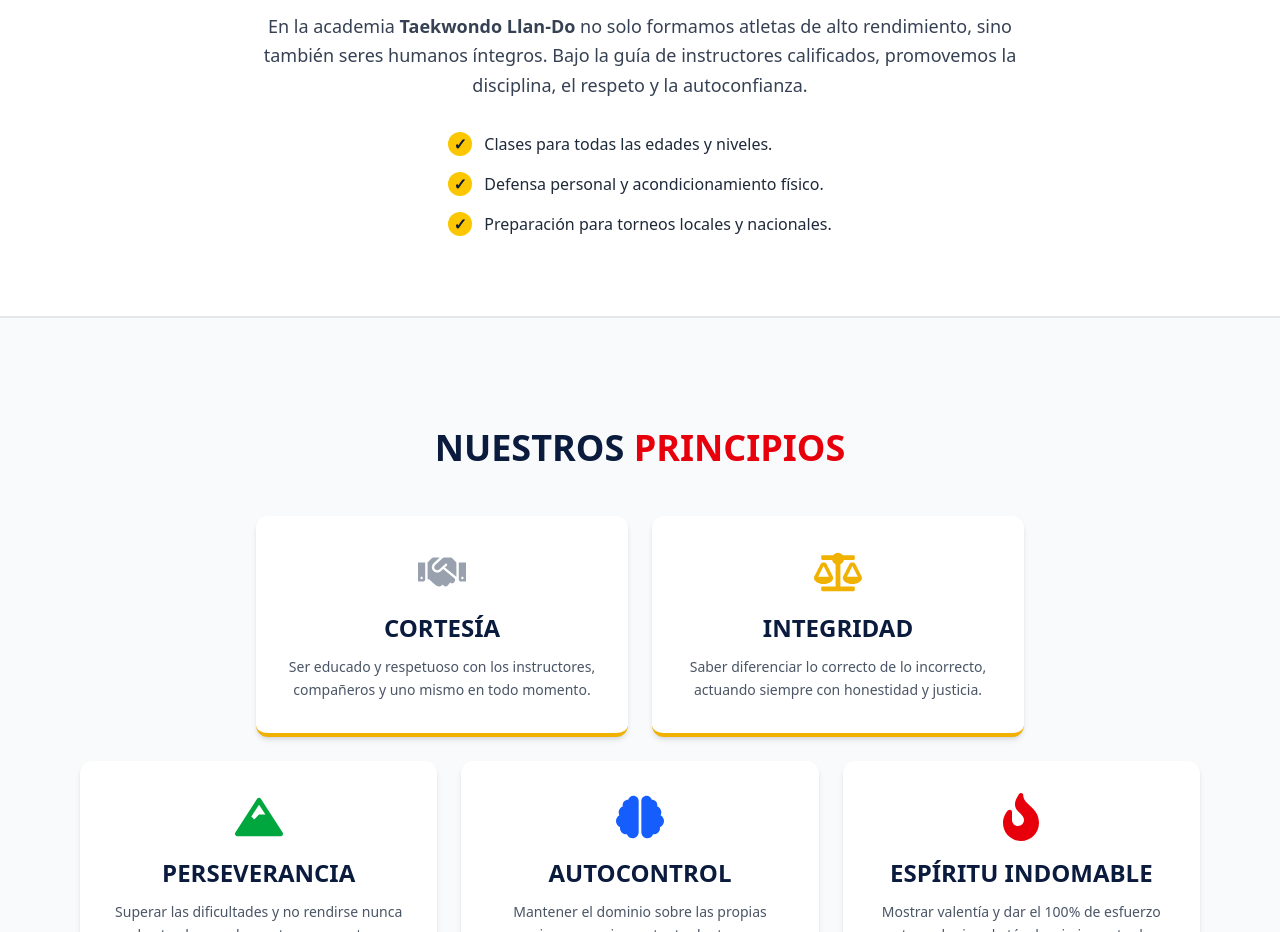
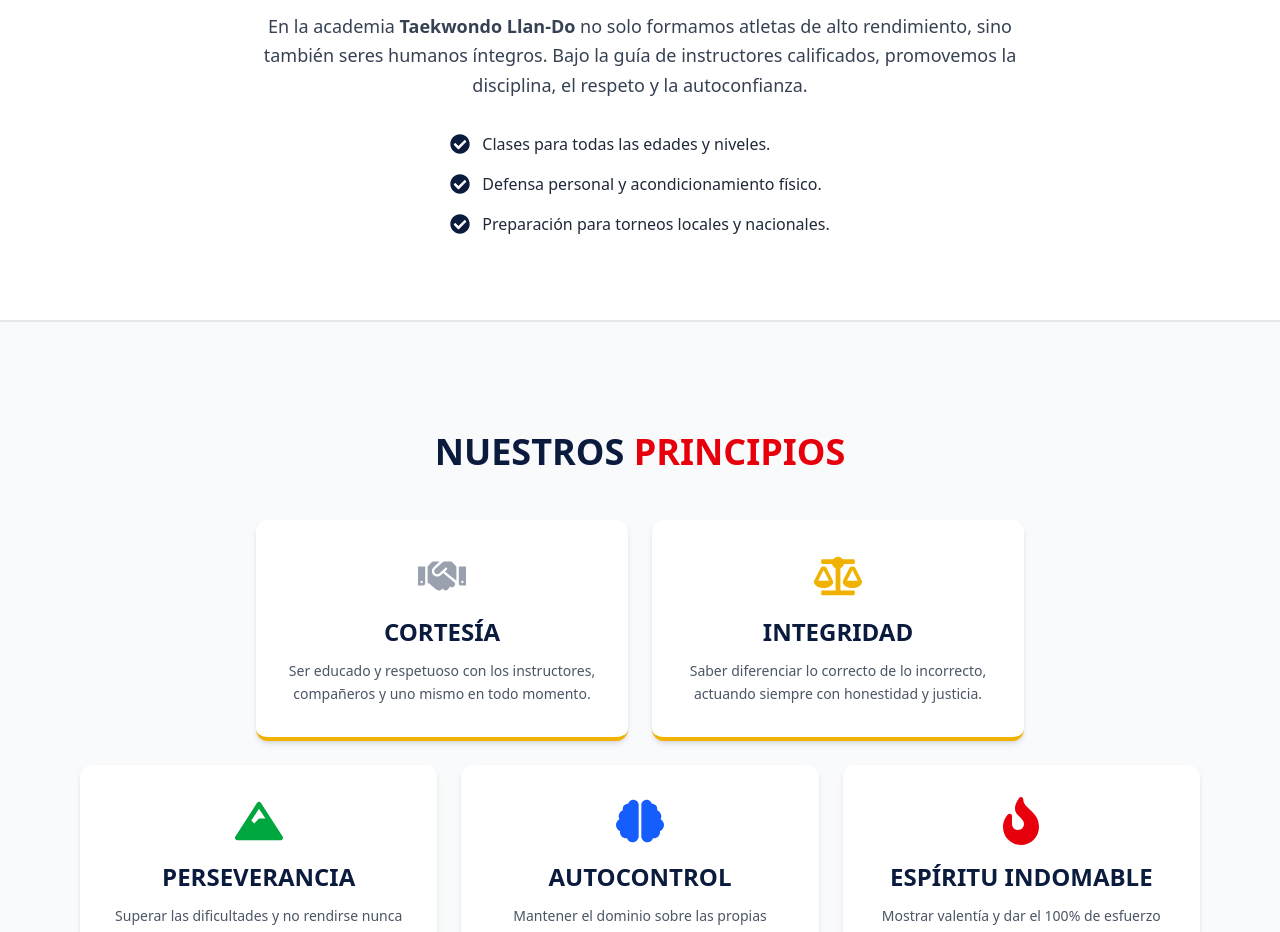
Before and after one commit to CapiDino/taekwondo-llando, a Next.js app: page / in a window 1280 px wide. Shown: the part 1520-2452 px from the top of the page. Built offline with nearby package versions, Linux system fonts and the light colour scheme.

Commit message:
cambio de iconos de flechas en sobrenosot

```diff
--- a/componentes/SobreNosotrosSection.tsx
+++ b/componentes/SobreNosotrosSection.tsx
@@ -1,4 +1,5 @@
 import Carrusel from "./Carrusel";
+import { FaCheckCircle } from "react-icons/fa";
 
 export default function SobreNosotrosSection() {
   return (
@@ -23,15 +24,15 @@ export default function SobreNosotrosSection() {
           </p>
           <ul className="space-y-4 font-medium text-gray-800 inline-block text-left">
             <li className="flex items-center gap-3">
-              <span className="bg-yellow-400 text-[#0b1b3d] rounded-full w-6 h-6 flex items-center justify-center font-bold">✓</span>
+              <FaCheckCircle className="text-[#0b1b3d] text-xl flex-shrink-0" />
               Clases para todas las edades y niveles.
             </li>
             <li className="flex items-center gap-3">
-              <span className="bg-yellow-400 text-[#0b1b3d] rounded-full w-6 h-6 flex items-center justify-center font-bold">✓</span>
+              <FaCheckCircle className="text-[#0b1b3d] text-xl flex-shrink-0" />
               Defensa personal y acondicionamiento físico.
             </li>
             <li className="flex items-center gap-3">
-              <span className="bg-yellow-400 text-[#0b1b3d] rounded-full w-6 h-6 flex items-center justify-center font-bold">✓</span>
+              <FaCheckCircle className="text-[#0b1b3d] text-xl flex-shrink-0" />
               Preparación para torneos locales y nacionales.
             </li>
           </ul>
```
